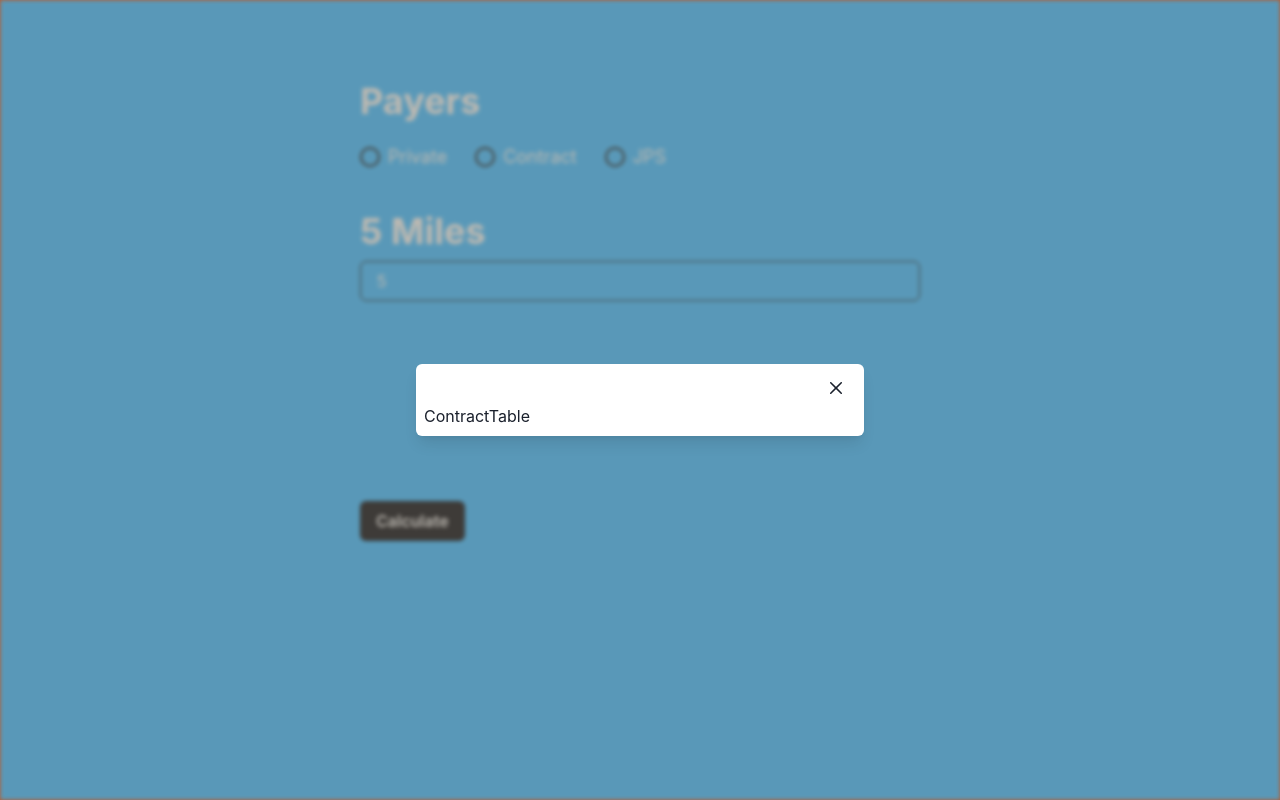
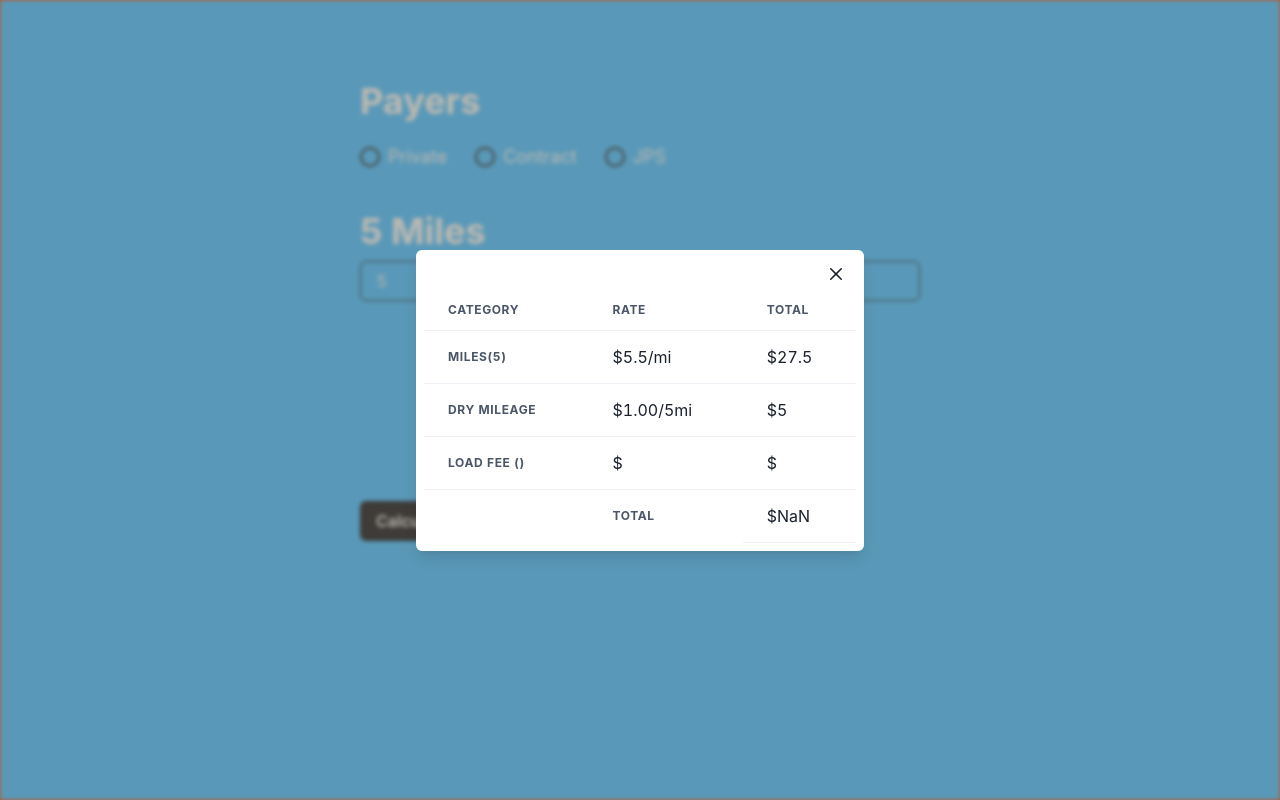
Before and after one commit to kcstarks/Price-Calculator, a React (Vite) app: page / in a window 1280 px wide. Both pictures are taken after typing "5" into the empty fields and a click on the button "Calculate". Built offline with nearby package versions, Linux system fonts and the light colour scheme.

Commit message:
Added functionality to ContractTable

```diff
--- a/src/components/tables/ContractTable.tsx
+++ b/src/components/tables/ContractTable.tsx
@@ -1,3 +1,14 @@
+import {
+  TableContainer,
+  Table,
+  Thead,
+  Tr,
+  Th,
+  Tbody,
+  Td,
+  Tfoot,
+} from "@chakra-ui/react";
+import { useEffect } from "react";
 import { InputQuery } from "../../App";
 
 interface Props {
@@ -5,7 +16,144 @@ interface Props {
 }
 
 const ContractTable = ({ inputQuery }: Props) => {
-  return <div>ContractTable</div>;
+  useEffect(() => {
+    function getSum(total: number, num: number) {
+      return total + num;
+    }
+    const totalBeforePercent = () => {
+      let item = document.getElementsByClassName("totalCell");
+      let totalList: number[] = [];
+      for (let i = 0; i < item.length; i++) {
+        let itemContent = item[i].lastChild?.textContent;
+        if (itemContent != null) {
+          totalList.push(parseFloat(itemContent));
+        }
+      }
+      return totalList.reduce(getSum, 0);
+    };
+
+    /* const percentTotal = () => {
+      return totalBeforePercent() * 0.06;
+    };
+
+    let percentCell = document.getElementById("sixPercent");
+    percentCell != null
+      ? (percentCell.innerHTML = "$" + percentTotal().toString())
+      : null;*/
+
+    let totalCell = document.getElementById("total");
+    totalCell != null
+      ? (totalCell.innerHTML =
+          "$" + /*percentTotal() +*/ totalBeforePercent().toString())
+      : null;
+  }, []);
+
+  const feePerMile = () => {
+    if (inputQuery.mode === "ambulatory" || inputQuery.mode === "wheelchair") {
+      if (inputQuery.miles < 50) {
+        return 3.5;
+      } else if (inputQuery.miles < 100) {
+        return 4.5;
+      } else {
+        return 5.5;
+      }
+    } else {
+      if (inputQuery.miles < 50) {
+        return 5.5;
+      } else if (inputQuery.miles < 100) {
+        return 6.5;
+      } else {
+        return 8.0;
+      }
+    }
+  };
+
+  const costPerMile = () => {
+    return feePerMile() * inputQuery.miles;
+  };
+
+  const oxygenMap: { [key: string]: string } = {
+    one: "2-4 lpm O",
+    two: "5-7 lpm O",
+    three: "8+ lpm O",
+  };
+  const modePrice =
+    inputQuery.payer?.load_fee[
+      inputQuery.mode as keyof typeof inputQuery.payer.load_fee
+    ];
+  const oxygenPrice =
+    inputQuery.payer?.oxygen[
+      inputQuery.oxygenRange as keyof typeof inputQuery.payer.oxygen
+    ];
+
+  return (
+    <>
+      <TableContainer>
+        <Table variant="simple" id="privateTable">
+          <Thead>
+            <Tr>
+              <Th>Category</Th>
+              <Th>Rate</Th>
+              <Th>Total</Th>
+            </Tr>
+          </Thead>
+          <Tbody id="tableBody">
+            <Tr className="row">
+              <Th>Miles({inputQuery.miles})</Th>
+              <Td>${feePerMile()}/mi</Td>
+              <Td className="totalCell">${costPerMile()}</Td>
+            </Tr>
+            <Tr className="row">
+              <Th>Dry Mileage</Th>
+              <Td>$1.00/{inputQuery.miles}mi</Td>
+              <Td className="totalCell">${inputQuery.miles}</Td>
+            </Tr>
+            <Tr className="row">
+              <Th>Load Fee ({inputQuery.mode})</Th>
+              <Td>${modePrice}</Td>
+              <Td className="totalCell">${modePrice}</Td>
+            </Tr>
+            {inputQuery.bari ? (
+              <Tr className="row">
+                <Th>Bariatric</Th>
+                <Td>${inputQuery.payer?.bari}</Td>
+                <Td className="totalCell">${inputQuery.payer?.bari}</Td>
+              </Tr>
+            ) : null}
+            {inputQuery.weekend ? (
+              <Tr className="row">
+                <Th>Weekend Fee</Th>
+                <Td>${inputQuery.payer?.weekend_fee}</Td>
+                <Td className="totalCell">${inputQuery.payer?.weekend_fee}</Td>
+              </Tr>
+            ) : null}
+            {inputQuery.isOxygen ? (
+              <Tr className="row">
+                <Th>
+                  {oxygenMap[inputQuery.oxygenRange]}
+                  <sub>2</sub>
+                </Th>
+                <Td>${oxygenPrice}</Td>
+                <Td className="totalCell">${oxygenPrice}</Td>
+              </Tr>
+            ) : null}
+            {/*<Tr className="row">
+              <Th>Fuel Surcharge</Th>
+              <Td>6%</Td>
+              <Td id="sixPercent"></Td>
+            </Tr>*/}
+          </Tbody>
+          <Tfoot>
+            <Tr>
+              <Th></Th>
+              <Th>Total</Th>
+              <Td id="total"></Td>
+            </Tr>
+          </Tfoot>
+        </Table>
+      </TableContainer>
+    </>
+  );
 };
 
 export default ContractTable;
--- a/src/components/tables/PrivateTable.tsx
+++ b/src/components/tables/PrivateTable.tsx
@@ -72,17 +72,6 @@ const PrivateTable = ({ inputQuery }: Props) => {
   const costPerMile = () => {
     return feePerMile() * inputQuery.miles;
   };
-
-  //
-
-  const cellsList = [
-    "milesFee",
-    "dryMilesFee",
-    "loadFee",
-    "bariFee",
-    "weekendFee",
-    "oxygenFee",
-  ];
 
   //
   const oxygenMap: { [key: string]: string } = {
```
